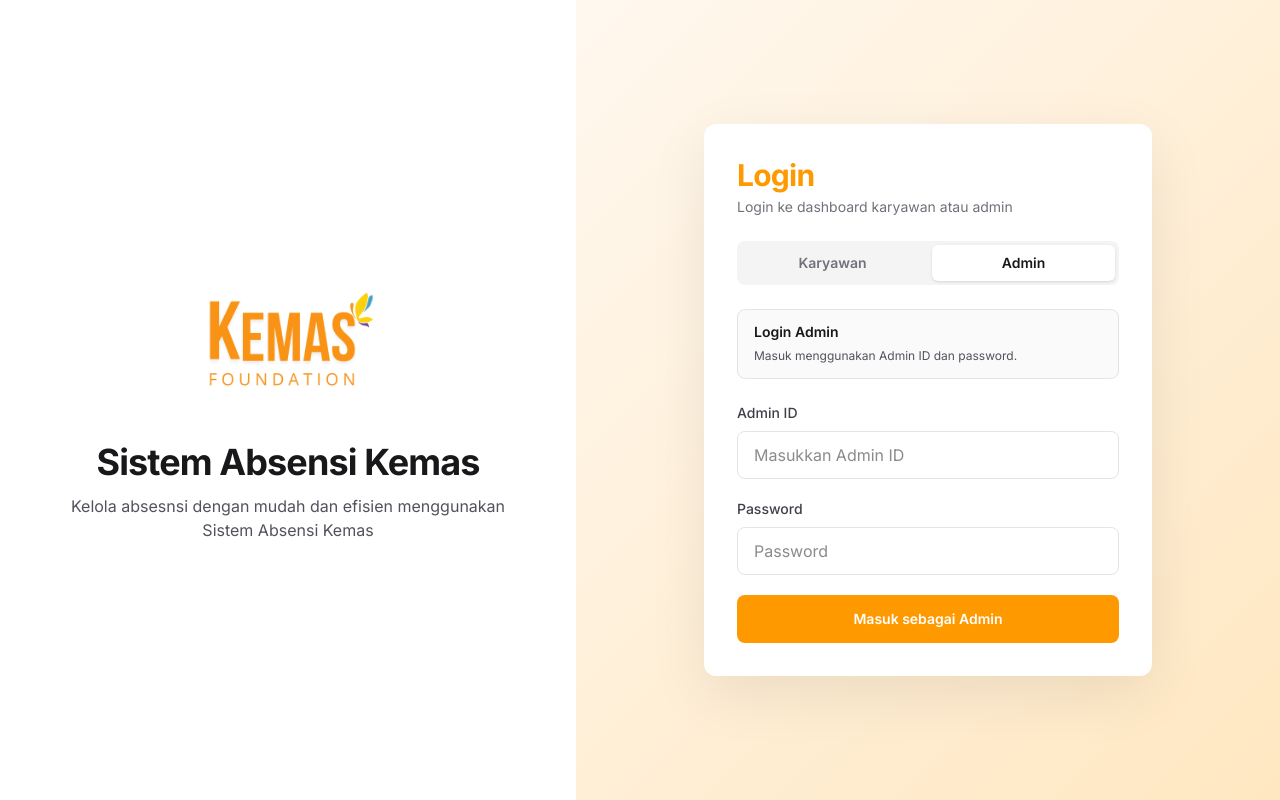
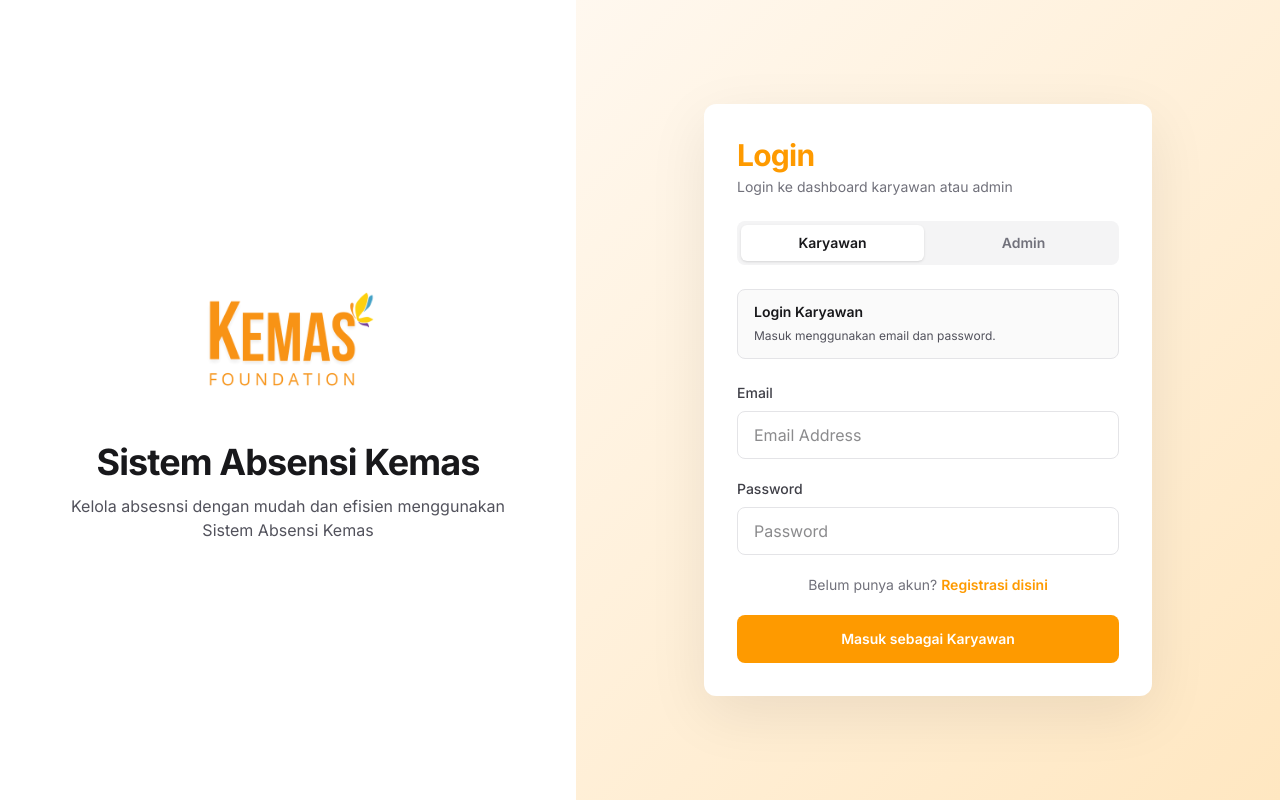
Before and after one commit to btngs/attendance-app, a Next.js app: page /auth/login in a window 1280 px wide. Built offline with nearby package versions, Linux system fonts and the light colour scheme.

Commit message:
spreading login form and register form to component

```diff
--- a/app/auth/login/page.tsx
+++ b/app/auth/login/page.tsx
@@ -1,35 +1,17 @@
 "use client";
 
-import { useMemo, useState } from "react";
+import { useState } from "react";
 import Image from "next/image";
 import logo from "../../src/assets/logo-kemas.png";
+import LoginForm from "../../components/forms/loginform";
+import RegisterForm from "../../components/forms/registerform";
 
 type Role = "admin" | "karyawan";
+type Mode = "login" | "register";
 
 export default function AuthPage() {
-  const [role, setRole] = useState<Role>("admin");
-
-  const formConfig = useMemo(() => {
-    if (role === "admin") {
-      return {
-        title: "Login Admin",
-        description: "Masuk menggunakan Admin ID dan password.",
-        primaryLabel: "Masuk sebagai Admin",
-        usernameLabel: "Admin ID",
-        usernamePlaceholder: "Masukkan Admin ID",
-        helperText: "Gunakan akun admin yang terdaftar.",
-      };
-    }
-
-    return {
-      title: "Login Karyawan",
-      description: "Masuk menggunakan email dan password.",
-      primaryLabel: "Masuk sebagai Karyawan",
-      usernameLabel: "Email",
-      usernamePlaceholder: "Email Address",
-      helperText: "Gunakan akun karyawan yang terdaftar.",
-    };
-  }, [role]);
+  const [role, setRole] = useState<Role>("karyawan");
+  const [mode, setMode] = useState<Mode>("login");
 
   return (
     <main className="min-h-screen bg-white">
@@ -50,7 +32,8 @@
                 Sistem Absensi Kemas
               </h1>
               <p className="mx-auto max-w-md text-sm leading-6 text-zinc-600 sm:text-base">
-                Kelola absesnsi dengan mudah dan efisien menggunakan Sistem Absensi Kemas
+                Kelola absesnsi dengan mudah dan efisien menggunakan Sistem
+                Absensi Kemas
               </p>
             </div>
           </div>
@@ -61,7 +44,7 @@
             <div className="flex items-center gap-3">
               <div>
                 <p className="text-3xl font-bold tracking-tight text-amber-500">
-                  Login
+                  {mode === "register" ? "Register" : "Login"}
                 </p>
                 <p className="mt-1 text-sm text-zinc-500">
                   Login ke dashboard karyawan atau admin
@@ -72,9 +55,12 @@
             <div className="mt-6 grid grid-cols-2 gap-2 rounded-lg bg-zinc-100 p-1">
               <button
                 type="button"
-                onClick={() => setRole("karyawan")}
+                onClick={() => {
+                  setRole("karyawan");
+                  setMode("login");
+                }}
                 className={`rounded-md px-4 py-2 text-sm font-semibold transition ${
-                  role === "karyawan"
+                  role === "karyawan" && mode === "login"
                     ? "bg-white text-zinc-900 shadow-sm"
                     : "text-zinc-500"
                 }`}
@@ -83,9 +69,12 @@
               </button>
               <button
                 type="button"
-                onClick={() => setRole("admin")}
+                onClick={() => {
+                  setRole("admin");
+                  setMode("login");
+                }}
                 className={`rounded-md px-4 py-2 text-sm font-semibold transition ${
-                  role === "admin"
+                  role === "admin" && mode === "login"
                     ? "bg-white text-zinc-900 shadow-sm"
                     : "text-zinc-500"
                 }`}
@@ -94,61 +83,14 @@
               </button>
             </div>
 
-            <div className="mt-6 rounded-lg border border-zinc-200 bg-zinc-50 px-4 py-3">
-              <p className="text-sm font-semibold text-zinc-900">
-                {formConfig.title}
-              </p>
-              <p className="mt-1 text-xs leading-5 text-zinc-600">
-                {formConfig.description}
-              </p>
-            </div>
-
-            <form className="mt-6 space-y-5">
-              <label className="block">
-                <span className="mb-2 block text-sm font-medium text-zinc-700">
-                  {formConfig.usernameLabel}
-                </span>
-                <input
-                  type="text"
-                  name="username"
-                  autoComplete="username"
-                  placeholder={formConfig.usernamePlaceholder}
-                  className="block h-12 w-full rounded-lg border border-zinc-200 bg-white px-4 text-base text-zinc-900 outline-none transition focus:border-amber-400 focus:ring-4 focus:ring-amber-100"
-                />
-              </label>
-
-              <label className="block">
-                <span className="mb-2 block text-sm font-medium text-zinc-700">
-                  Password
-                </span>
-                <input
-                  type="password"
-                  name="password"
-                  autoComplete="current-password"
-                  placeholder="Password"
-                  className="block h-12 w-full rounded-lg border border-zinc-200 bg-white px-4 text-base text-zinc-900 outline-none transition focus:border-amber-400 focus:ring-4 focus:ring-amber-100"
-                />
-              </label>
-
-              {role === "karyawan" && (
-                <div className="flex items-center justify-center gap-1 text-sm">
-                  <span className="text-zinc-500">Belum punya akun?</span>
-                  <button
-                    type="button"
-                    className="font-semibold text-amber-500 transition-colors hover:text-amber-600"
-                  >
-                    Registrasi disini
-                  </button>
-                </div>
-              )}
-
-              <button
-                type="submit"
-                className="flex h-12 w-full items-center justify-center rounded-lg bg-amber-500 px-4 text-sm font-semibold text-white transition-colors hover:bg-amber-600"
-              >
-                {formConfig.primaryLabel}
-              </button>
-            </form>
+            {mode === "login" ? (
+              <LoginForm
+                role={role}
+                onRegisterClick={() => setMode("register")}
+              />
+            ) : (
+              <RegisterForm onBackClick={() => setMode("login")} />
+            )}
           </div>
         </div>
       </section>
--- /dev/null
+++ b/app/components/forms/loginform.tsx
@@ -0,0 +1,91 @@
+"use client";
+
+import { useMemo } from "react";
+
+type Role = "admin" | "karyawan";
+
+interface LoginFormProps {
+  role: Role;
+  onRegisterClick: () => void;
+}
+
+export default function LoginForm({ role, onRegisterClick }: LoginFormProps) {
+  const formConfig = useMemo(() => {
+    if (role === "admin") {
+      return {
+        title: "Login Admin",
+        description: "Masuk menggunakan Admin ID dan password.",
+        primaryLabel: "Masuk sebagai Admin",
+        usernameLabel: "Admin ID",
+        usernamePlaceholder: "Masukkan Admin ID",
+      };
+    }
+
+    return {
+      title: "Login Karyawan",
+      description: "Masuk menggunakan email dan password.",
+      primaryLabel: "Masuk sebagai Karyawan",
+      usernameLabel: "Email",
+      usernamePlaceholder: "Email Address",
+    };
+  }, [role]);
+
+  return (
+    <>
+      <div className="mt-6 rounded-lg border border-zinc-200 bg-zinc-50 px-4 py-3">
+        <p className="text-sm font-semibold text-zinc-900">{formConfig.title}</p>
+        <p className="mt-1 text-xs leading-5 text-zinc-600">
+          {formConfig.description}
+        </p>
+      </div>
+
+      <form className="mt-6 space-y-5">
+        <label className="block">
+          <span className="mb-2 block text-sm font-medium text-zinc-700">
+            {formConfig.usernameLabel}
+          </span>
+          <input
+            type="text"
+            name="username"
+            autoComplete="username"
+            placeholder={formConfig.usernamePlaceholder}
+            className="block h-12 w-full rounded-lg border border-zinc-200 bg-white px-4 text-base text-zinc-900 outline-none transition focus:border-amber-400 focus:ring-4 focus:ring-amber-100"
+          />
+        </label>
+
+        <label className="block">
+          <span className="mb-2 block text-sm font-medium text-zinc-700">
+            Password
+          </span>
+          <input
+            type="password"
+            name="password"
+            autoComplete="current-password"
+            placeholder="Password"
+            className="block h-12 w-full rounded-lg border border-zinc-200 bg-white px-4 text-base text-zinc-900 outline-none transition focus:border-amber-400 focus:ring-4 focus:ring-amber-100"
+          />
+        </label>
+
+        {role === "karyawan" && (
+          <div className="flex items-center justify-center gap-1 text-sm">
+            <span className="text-zinc-500">Belum punya akun?</span>
+            <button
+              type="button"
+              onClick={onRegisterClick}
+              className="font-semibold text-amber-500 transition-colors hover:text-amber-600"
+            >
+              Registrasi disini
+            </button>
+          </div>
+        )}
+
+        <button
+          type="submit"
+          className="flex h-12 w-full items-center justify-center rounded-lg bg-amber-500 px-4 text-sm font-semibold text-white transition-colors hover:bg-amber-600"
+        >
+          {formConfig.primaryLabel}
+        </button>
+      </form>
+    </>
+  );
+}
--- /dev/null
+++ b/app/components/forms/registerform.tsx
@@ -0,0 +1,78 @@
+"use client";
+
+interface RegisterFormProps {
+  onBackClick: () => void;
+}
+
+export default function RegisterForm({ onBackClick }: RegisterFormProps) {
+  return (
+    <>
+      <div className="mt-6 rounded-lg border border-zinc-200 bg-zinc-50 px-4 py-3">
+        <p className="text-sm font-semibold text-zinc-900">Registrasi</p>
+        <p className="mt-1 text-xs leading-5 text-zinc-600">
+          Lengkapi data untuk membuat akun baru.
+        </p>
+      </div>
+
+      <form className="mt-6 space-y-5">
+        <label className="block">
+          <span className="mb-2 block text-sm font-medium text-zinc-700">
+            Username
+          </span>
+          <input
+            type="text"
+            name="register_username"
+            placeholder="Username"
+            className="block h-12 w-full rounded-lg border border-zinc-200 bg-white px-4 text-base text-zinc-900 outline-none transition focus:border-amber-400 focus:ring-4 focus:ring-amber-100"
+          />
+        </label>
+
+        <label className="block">
+          <span className="mb-2 block text-sm font-medium text-zinc-700">
+            Email
+          </span>
+          <input
+            type="email"
+            name="email"
+            autoComplete="email"
+            placeholder="Email"
+            className="block h-12 w-full rounded-lg border border-zinc-200 bg-white px-4 text-base text-zinc-900 outline-none transition focus:border-amber-400 focus:ring-4 focus:ring-amber-100"
+          />
+        </label>
+
+        <label className="block">
+          <span className="mb-2 block text-sm font-medium text-zinc-700">
+            Password
+          </span>
+          <input
+            type="password"
+            name="password"
+            autoComplete="new-password"
+            placeholder="Password"
+            className="block h-12 w-full rounded-lg border border-zinc-200 bg-white px-4 text-base text-zinc-900 outline-none transition focus:border-amber-400 focus:ring-4 focus:ring-amber-100"
+          />
+        </label>
+
+        <p className="text-xs text-zinc-500">
+          Pastikan data yang dimasukkan sesuai dengan role yang dipilih.
+        </p>
+
+        <div className="flex gap-3">
+          <button
+            type="button"
+            onClick={onBackClick}
+            className="flex h-12 flex-1 items-center justify-center rounded-lg border border-zinc-200 bg-white px-4 text-sm font-semibold text-zinc-700 transition-colors hover:border-amber-300 hover:bg-amber-50 hover:text-amber-600"
+          >
+            Kembali
+          </button>
+          <button
+            type="submit"
+            className="flex h-12 flex-1 items-center justify-center rounded-lg bg-amber-500 px-4 text-sm font-semibold text-white transition-colors hover:bg-amber-600"
+          >
+            Daftar Sekarang
+          </button>
+        </div>
+      </form>
+    </>
+  );
+}
```
Also changed, not shown: app/user-side/dashboard/page.tsx (added).
